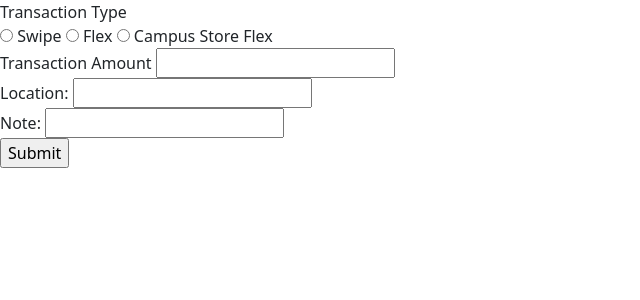
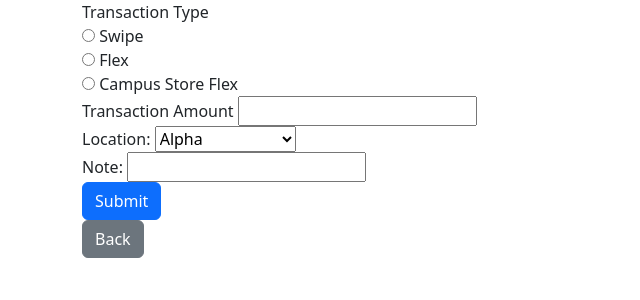
Before and after one commit to noahhodge04/meal-plan-tracker, a Flask app: page /new in a window 1280 px wide. Shown: the top 300 px of the page, without its empty margins (0-640 px from the left). Run offline with Flask 3, Linux system fonts and the light colour scheme; some libraries are stand-ins or nearby versions.

Commit message:
Added basic UI styles; back button for transaction form

```diff
--- a/templates/transaction_form.html
+++ b/templates/transaction_form.html
@@ -4,24 +4,45 @@
         <title>New Transaction</title>
 
         <link href="https://cdn.jsdelivr.net/npm/bootstrap@6.0.0-alpha.1/dist/css/bootstrap.min.css" rel="stylesheet" integrity="sha384-B/GM4XqrwHnWXNOWMbloTmrYXZg10cakYGmpfsR/bbzQ6JAJI4ihuyADKLnBgrCe" crossorigin="anonymous">
+        <script type="module" src="https://cdn.jsdelivr.net/npm/bootstrap@6.0.0-alpha.1/dist/js/bootstrap.bundle.min.js" integrity="sha384-1a/pXj49ZQ1aHEmrJ+gMw1otqoVsYwlEnlD8mIfY2TV03r20Y0CN7uqx1tQogjPL" crossorigin="anonymous"></script>
     </head>
-    <body>
+    <body class="container">
         <form id="submit-transaction">
-            <label for="type">Transaction Type</label><br>
-                <input type="radio" id="swipe" name="type" value="swipe">
-                    <label for="swipe">Swipe</label>
-                <input type="radio" id="village_flex" name="type" value="village_flex">
-                    <label for="village_flex">Flex</label>
-                <input type="radio" id="campus_flex" name="type" value="campus_flex">
-                    <label for="campus_flex">Campus Store Flex</label><br>
-            <label for="amount">Transaction Amount</label>
-                <input type="text" id="amount" name="amount"><br>
-            <label for="location">Location:</label>
-                <input type="text" id="location" name="location"><br>
-            <label for="note">Note:</label>
+            <label for="type">Transaction Type</label>
+            <div class="form-field">
+                <input type="radio" id="swipe" name="type" value="swipe" class="radio">
+                <label for="swipe">Swipe</label></div>
+            <div class="form-field">
+                <input type="radio" id="village_flex" name="type" value="village_flex" class="radio">
+                <label for="village_flex">Flex</label></div>
+            <div class="form-field">
+                <input type="radio" id="campus_flex" name="type" value="campus_flex" class="radio">
+                <label for="campus_flex">Campus Store Flex</label></div>
+            <div class="form-field">
+                <label for="amount">Transaction Amount</label>
+                <input type="text" id="amount" name="amount">
+            </div>
+            <div class="form-field">
+                <label for="location">Location:</label>
+                <select id="location" name="location">
+                    <option value="Alpha">Alpha</option>
+                    <option value="Westy">Westy</option>
+                    <option value="JazzBucks">JazzBucks</option>
+                    <option value="Campus Store">Campus Store</option>
+                    <option value="The Boathouse">The Boathouse</option>
+                    <option value="Cerulean">Cerulean</option>
+                    <option value="Social">Social</option>
+                    <option value="Rocket Fizz">Rocket Fizz</option>
+                    <option value="WL Coffee Shop">WL Coffee Shop</option>
+                </select>
+            </div>
+            <div class="form-field">
+                <label for="note">Note:</label>
                 <input type="text" id="note" name="note"><br>
-            <input type="submit" value="Submit">
+            </div>
+            <input type="submit" value="Submit" class="btn btn-primary">
         </form>
+        <a href="{{  url_for('home')  }}" class="btn btn-secondary">Back</a>
         <script src="{{ url_for('static',filename='js/add_transaction.js') }}"></script>
     </body>
 </html>
```
Also changed, not shown: templates/balance.html (+7 -5 lines).
